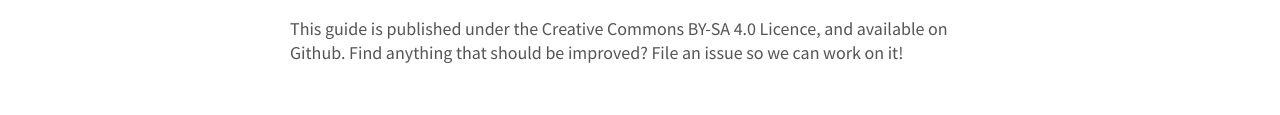
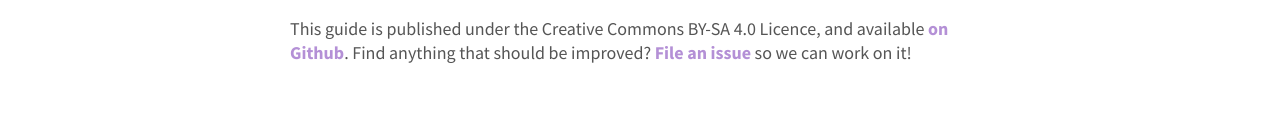
Before and after one commit to school-of-data/mobile-data-collection, a plain HTML site: page index.html in a window 1280 px wide. Shown: the part 1209-1324 px from the top of the page. Drawn offline with Linux system fonts and the light colour scheme.

Commit message:
added link to Github

```diff
--- a/index.html
+++ b/index.html
@@ -67,7 +67,7 @@
             <p>However there are common pitfalls that can make it much costlier, longer and much harder if not done properly. The goal of this guide is to provide you clear guidelines in a compact format.</p>
             <p>To help you understand the various questions and tasks that need to be addressed before, during and after the process of collecting data, we split them up across the four key roles that need to be part of your team. <a href="sneakpeek.html" target="_self">Click here to get a sneak peek</a>.</p>
             <p>Using a friendly format useful for beginners and experienced professionals alike, The Easy Guide to Mobile data collection consolidates the key points from other longer guides about data collection while integrating the extensive field experience of Nirab Pudasaini, <a href="http://schoolofdata.org/fellowship-programme/class-of-2015/" target="_blank">2015 School of Data fellow</a> and Lead developer at <a href="http://www.kathmandulivinglabs.org/">Kathmandu Living Labs</a>.</p>
-            <p>This guide is published under the Creative Commons BY-SA 4.0 Licence, and available on Github. Find anything that should be improved? File an issue so we can work on it!</p>
+            <p>This guide is published under the Creative Commons BY-SA 4.0 Licence, and available <a href="https://github.com/school-of-data/mobile-data-collection/" target="_blank">on Github</a>. Find anything that should be improved? <a href="https://github.com/school-of-data/mobile-data-collection/issues" target="_blank">File an issue</a> so we can work on it!</p>
 
         </div>
     </div>
```
